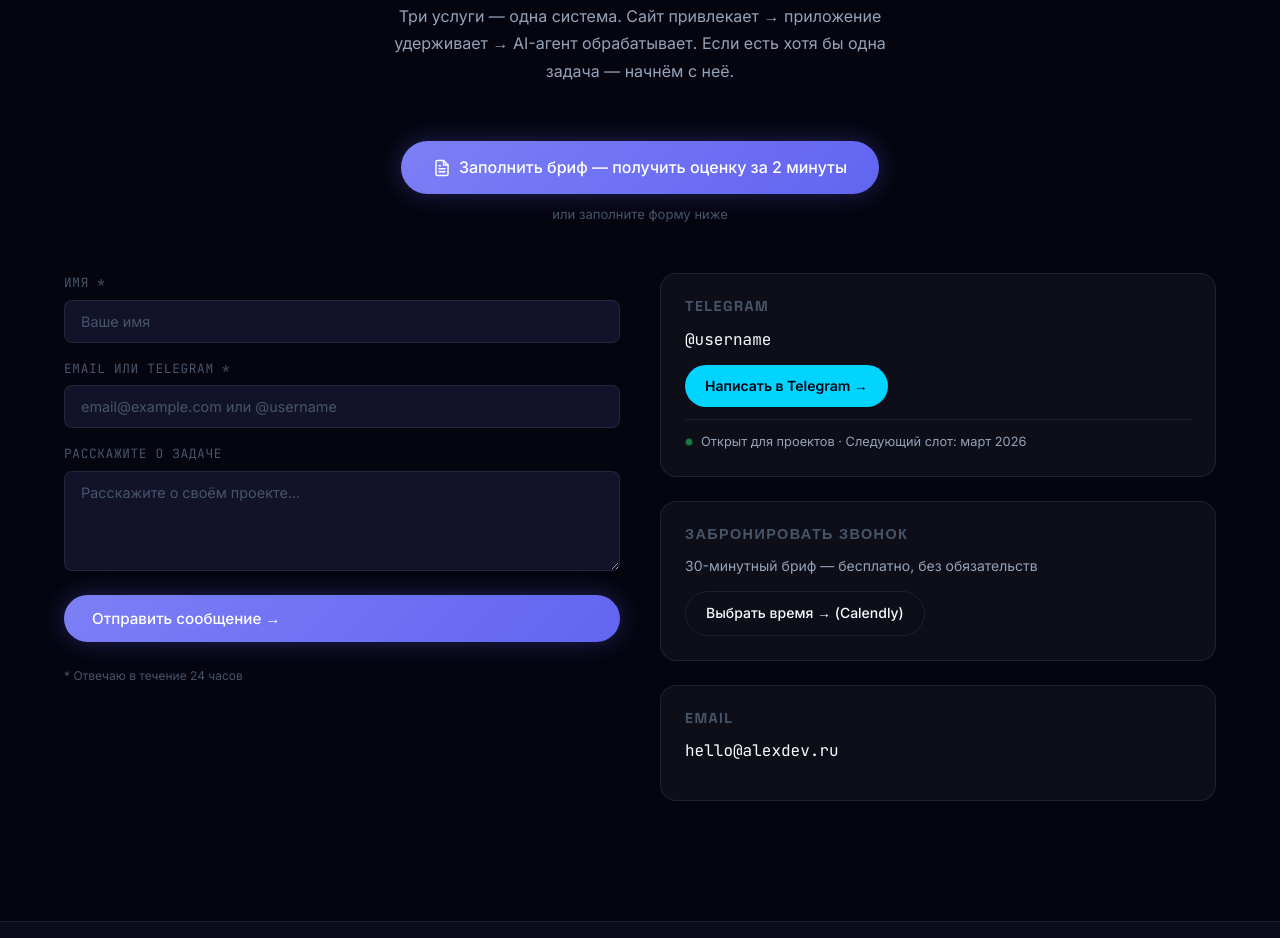
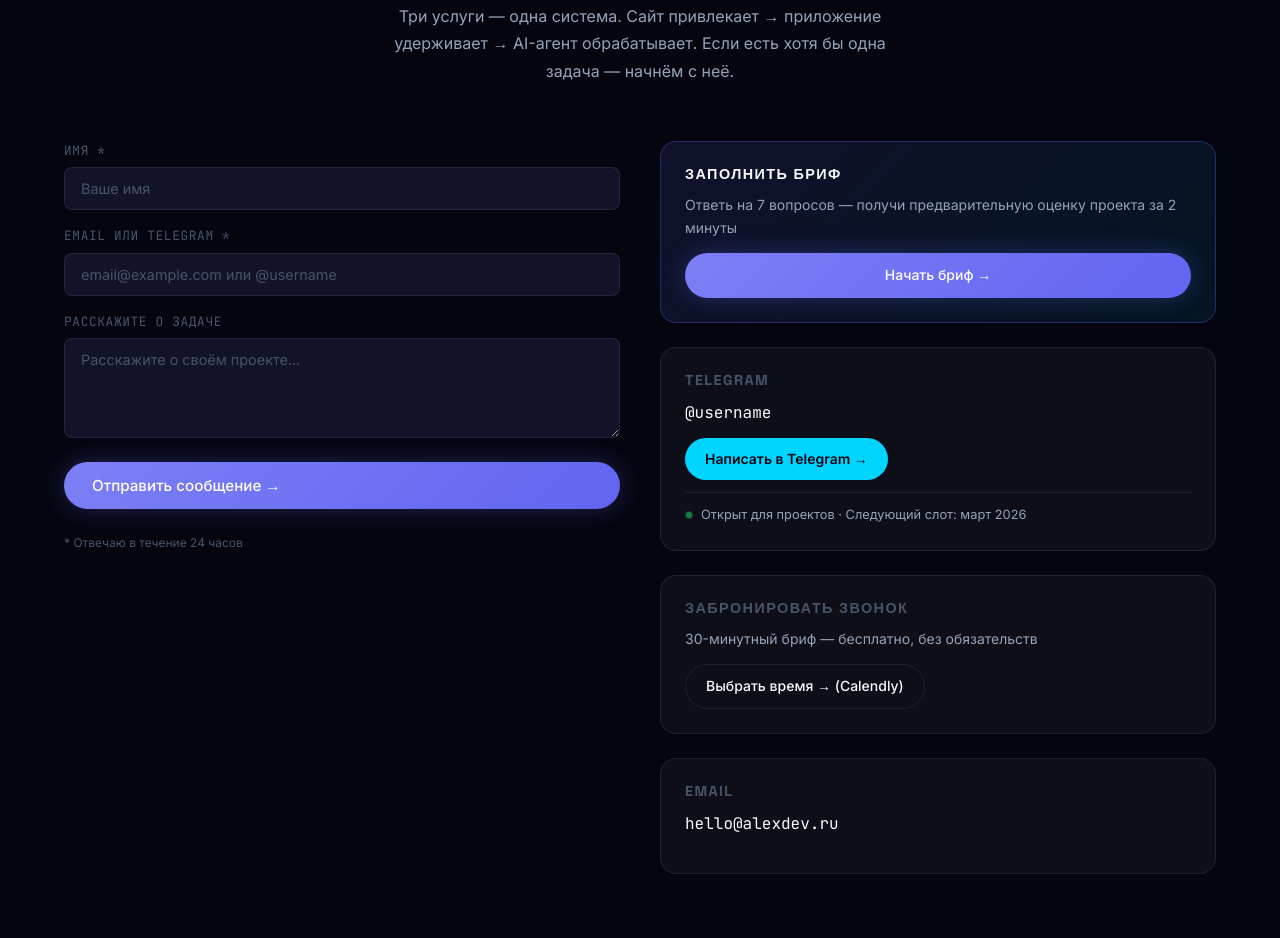
Before and after one commit to nastay1mur-web/my-landing, a plain HTML site: page index.html in a window 1280 px wide. Shown: the part 10260-11198 px from the top of the page. Drawn offline with Linux system fonts and the light colour scheme.

Commit message:
fix: goalLabels scope bug in brief; refactor contact section layout

```diff
--- a/index.html
+++ b/index.html
@@ -1563,13 +1563,6 @@
     <p class="contact-manifest reveal">
       Три услуги — одна система. Сайт привлекает → приложение удерживает → AI-агент обрабатывает. Если есть хотя бы одна задача — начнём с неё.
     </p>
-    <div class="reveal" style="text-align:center; margin-bottom:48px;">
-      <a href="brief.html" class="btn btn-primary" style="display:inline-flex; align-items:center; gap:8px; font-size:1rem; padding:14px 32px;">
-        <svg width="18" height="18" viewBox="0 0 24 24" fill="none" stroke="currentColor" stroke-width="2" stroke-linecap="round" stroke-linejoin="round"><path d="M14 2H6a2 2 0 0 0-2 2v16a2 2 0 0 0 2 2h12a2 2 0 0 0 2-2V8z"/><polyline points="14 2 14 8 20 8"/><line x1="16" y1="13" x2="8" y2="13"/><line x1="16" y1="17" x2="8" y2="17"/><polyline points="10 9 9 9 8 9"/></svg>
-        Заполнить бриф — получить оценку за 2 минуты
-      </a>
-      <p style="color:var(--text-2); font-size:0.82rem; margin-top:10px;">или заполните форму ниже</p>
-    </div>
     <div class="contact-grid">
       <div class="reveal">
         <div id="contact-form-wrap">
@@ -1602,6 +1595,11 @@
         </div>
       </div>
       <div class="contact-info reveal reveal-delay-2">
+        <div class="contact-block" style="background: linear-gradient(135deg, rgba(99,102,241,0.12), rgba(0,212,255,0.08)); border-color: rgba(99,102,241,0.3);">
+          <h4 style="color: var(--text-0);">Заполнить бриф</h4>
+          <p style="color:var(--text-1); font-size:0.875rem; margin-bottom:14px;">Ответь на 7 вопросов — получи предварительную оценку проекта за 2 минуты</p>
+          <a href="brief.html" class="btn btn-primary" style="width:100%; justify-content:center; padding:11px 20px; font-size:0.875rem;">Начать бриф →</a>
+        </div>
         <div class="contact-block">
           <h4>Telegram</h4>
           <p class="contact-value">@username</p>
```
Also changed, not shown: brief.html (+10 -10 lines).
